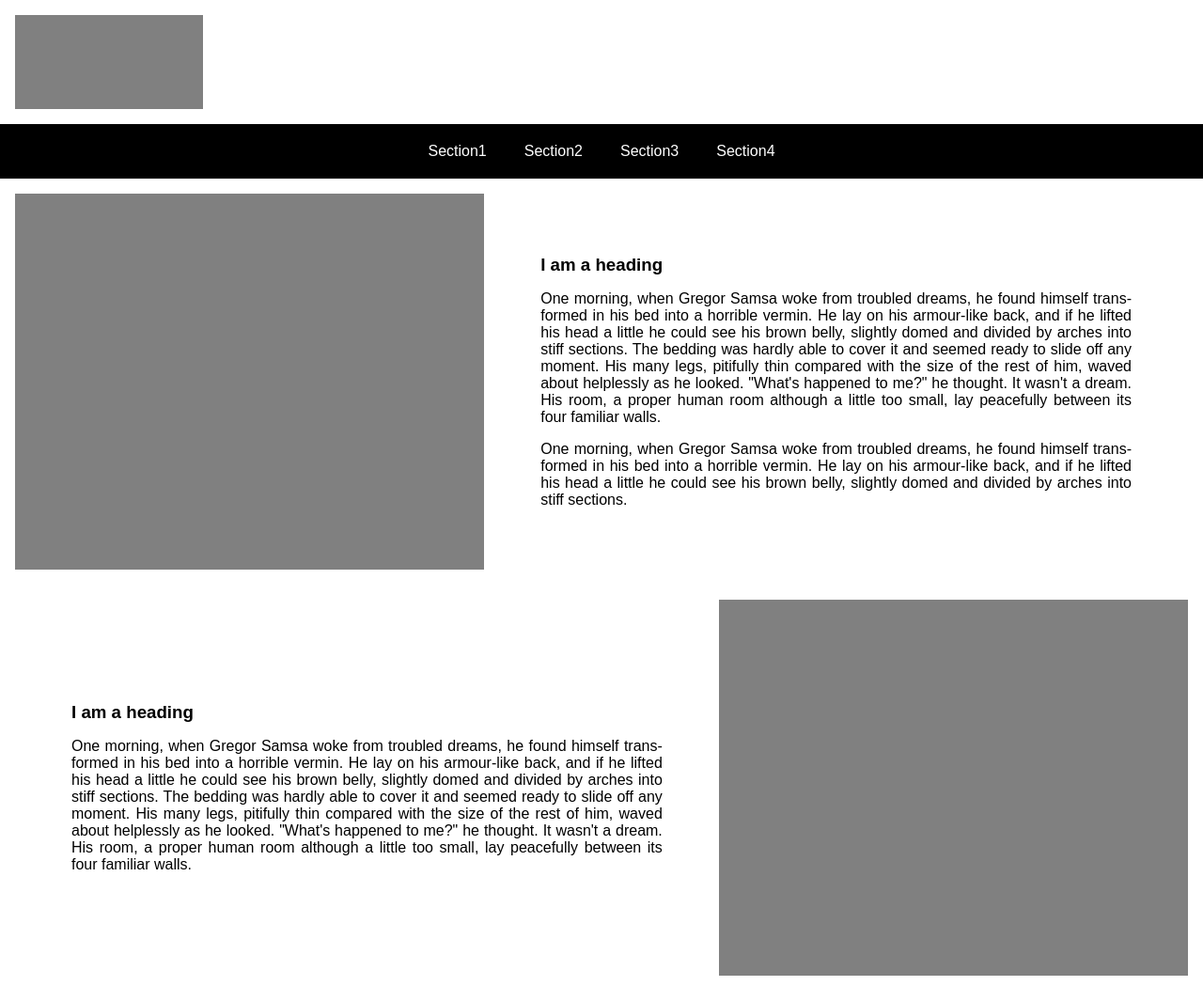
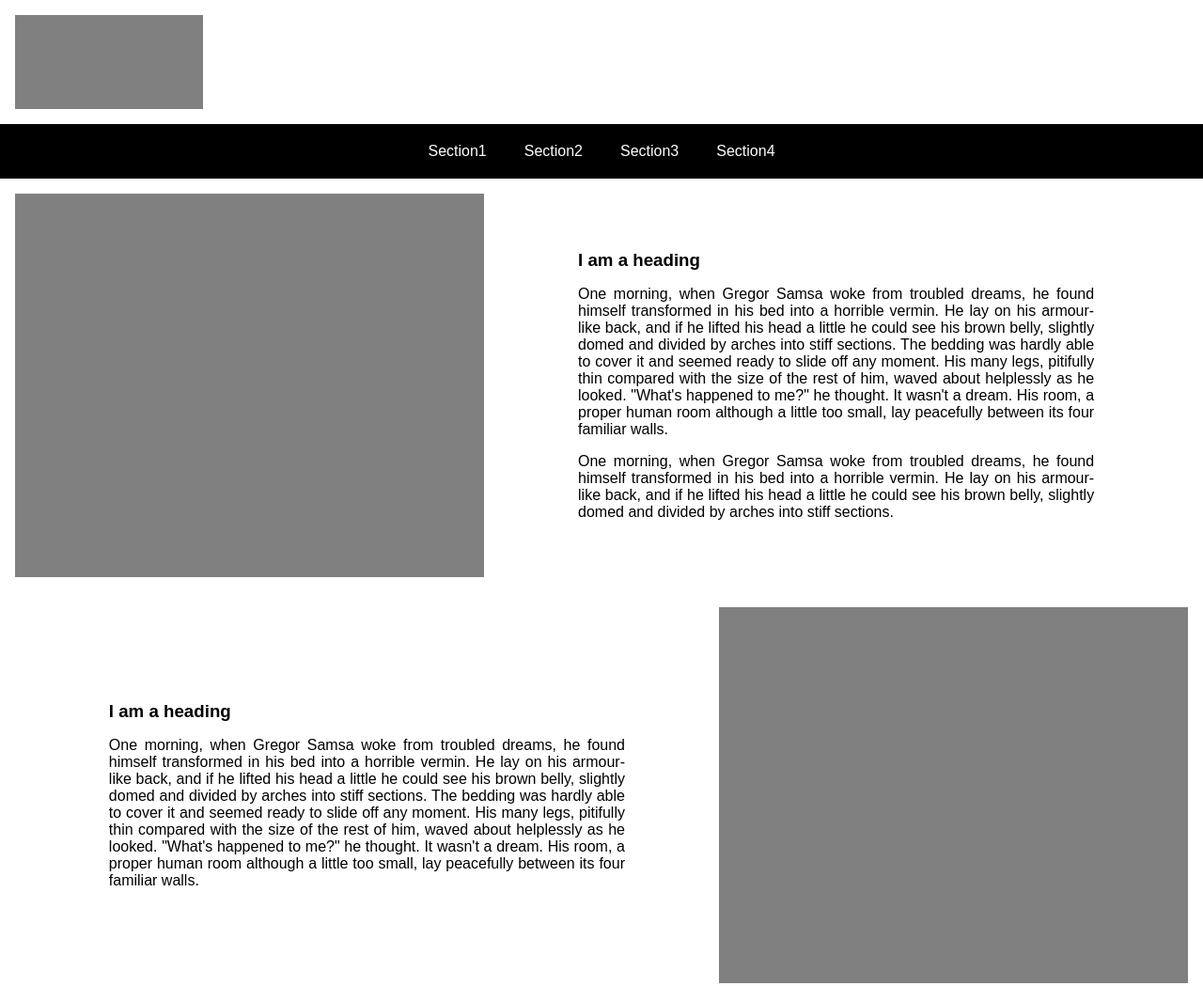
Before and after one commit to g-weiher/g-weiher.github.io, a website built with Parcel: page index.html in a window 1280 px wide. Shown: the top 1049 px of the page at 94% size. Built offline with nearby package versions, Linux system fonts and the light colour scheme.

Commit message:
changed article padding to %

```diff
--- a/src/styles.css
+++ b/src/styles.css
@@ -99,7 +99,7 @@ article .article-content {
   flex-direction: column;
   justify-content: center;
   align-content: stretch;
-  padding: 60px;
+  padding: 60px 8%;
 }
 
 article .article-content p {
```
